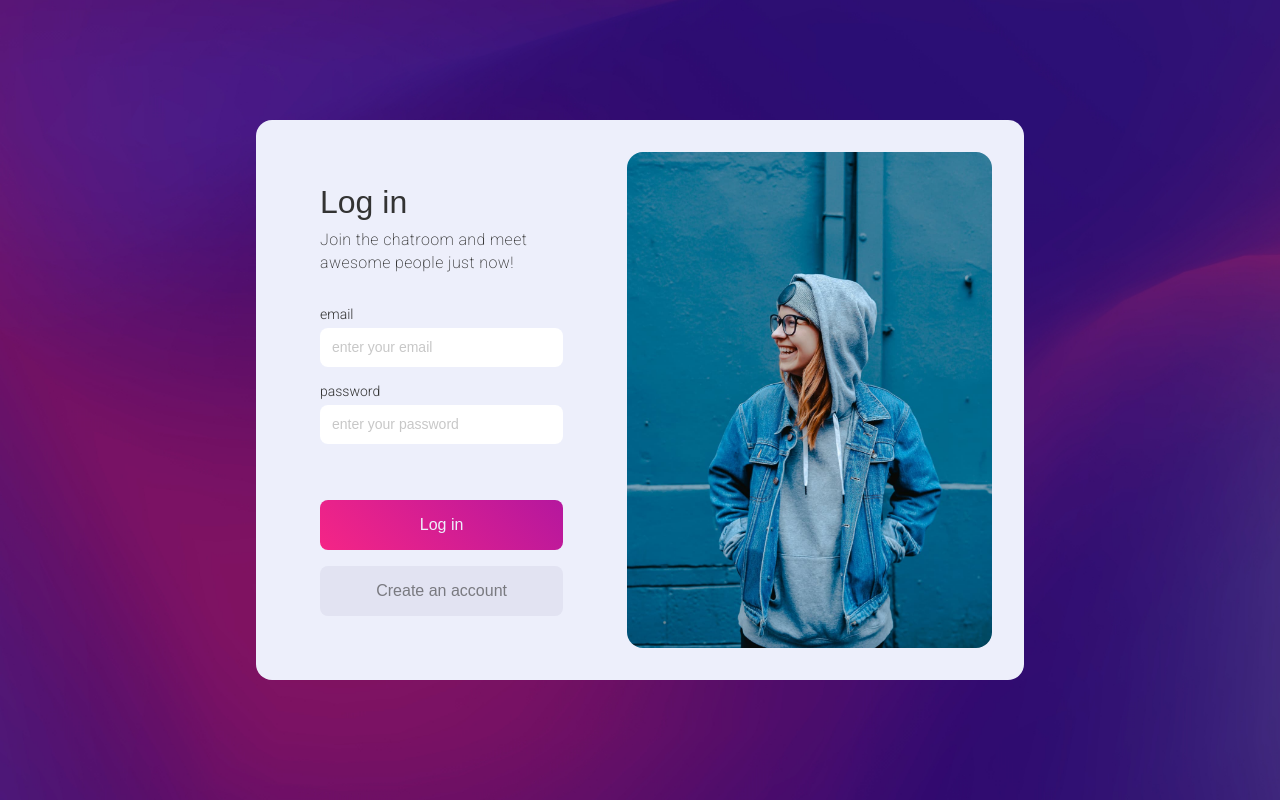
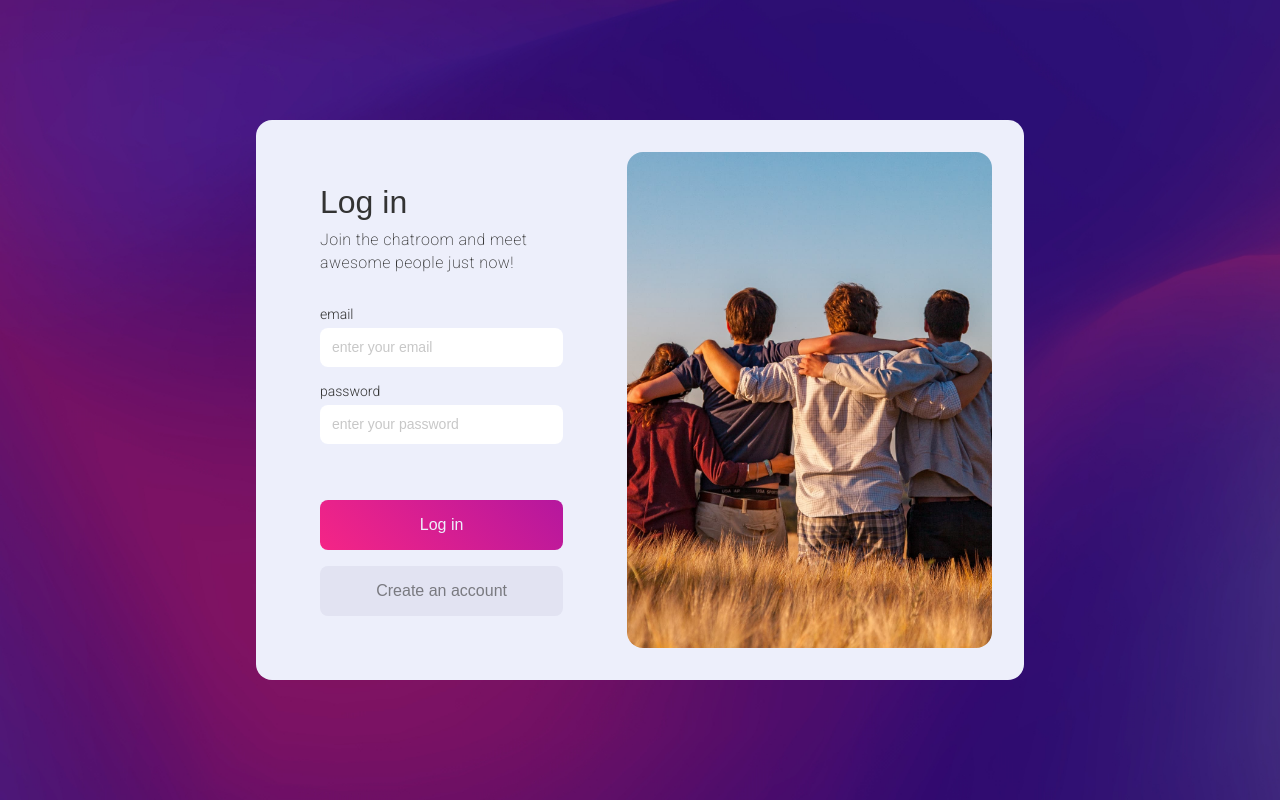
Before and after one commit to emsitkowski/chatly, a Vue app: page / in a window 1280 px wide. Built offline with nearby package versions, Linux system fonts and the light colour scheme; a web font is replaced by a local one.

Commit message:
added image template

```diff
--- a/src/components/AuthSection.vue
+++ b/src/components/AuthSection.vue
@@ -34,7 +34,7 @@
 
     <!-- image -->
     <div class="auth__image">
-      <img src="@/assets/img/girl-on-the-blue-wall.jpg" alt="" />
+      <slot name="image"></slot>
     </div>
   </div>
 </template>
@@ -160,8 +160,6 @@ async function onSubmit() {
 
   &__image {
     position: relative;
-    /*     background: url("@/assets/img/girl-on-the-blue-wall.jpg") no-repeat 50% 40%;
-    background-size: cover; */
     margin: $spacing-xl $spacing-xl 0 $spacing-xl;
     border-radius: $border-md;
     flex-basis: 100%;
@@ -178,7 +176,7 @@ async function onSubmit() {
       height: 100%;
       max-height: 264px;
       object-fit: cover;
-      object-position: 50% 4 0%;
+      object-position: 50% 40%;
       @media (min-width: $sm) {
         max-height: 100%;
         object-position: 50%;
--- a/src/views/Home.vue
+++ b/src/views/Home.vue
@@ -10,6 +10,9 @@
           <Button text="Create an account" class="secondary" />
         </router-link>
       </template>
+      <template v-slot:image>
+        <img src="@/assets/img/friends.jpg" alt="friends" />
+      </template>
     </AuthSection>
   </div>
 </template>
--- a/src/views/Register.vue
+++ b/src/views/Register.vue
@@ -10,6 +10,9 @@
           <Button text="Log in" class="secondary" />
         </router-link>
       </template>
+      <template v-slot:image>
+        <img src="@/assets/img/girl-on-the-blue-wall.jpg" alt="" />
+      </template>
     </AuthSection>
   </div>
 </template>
```
